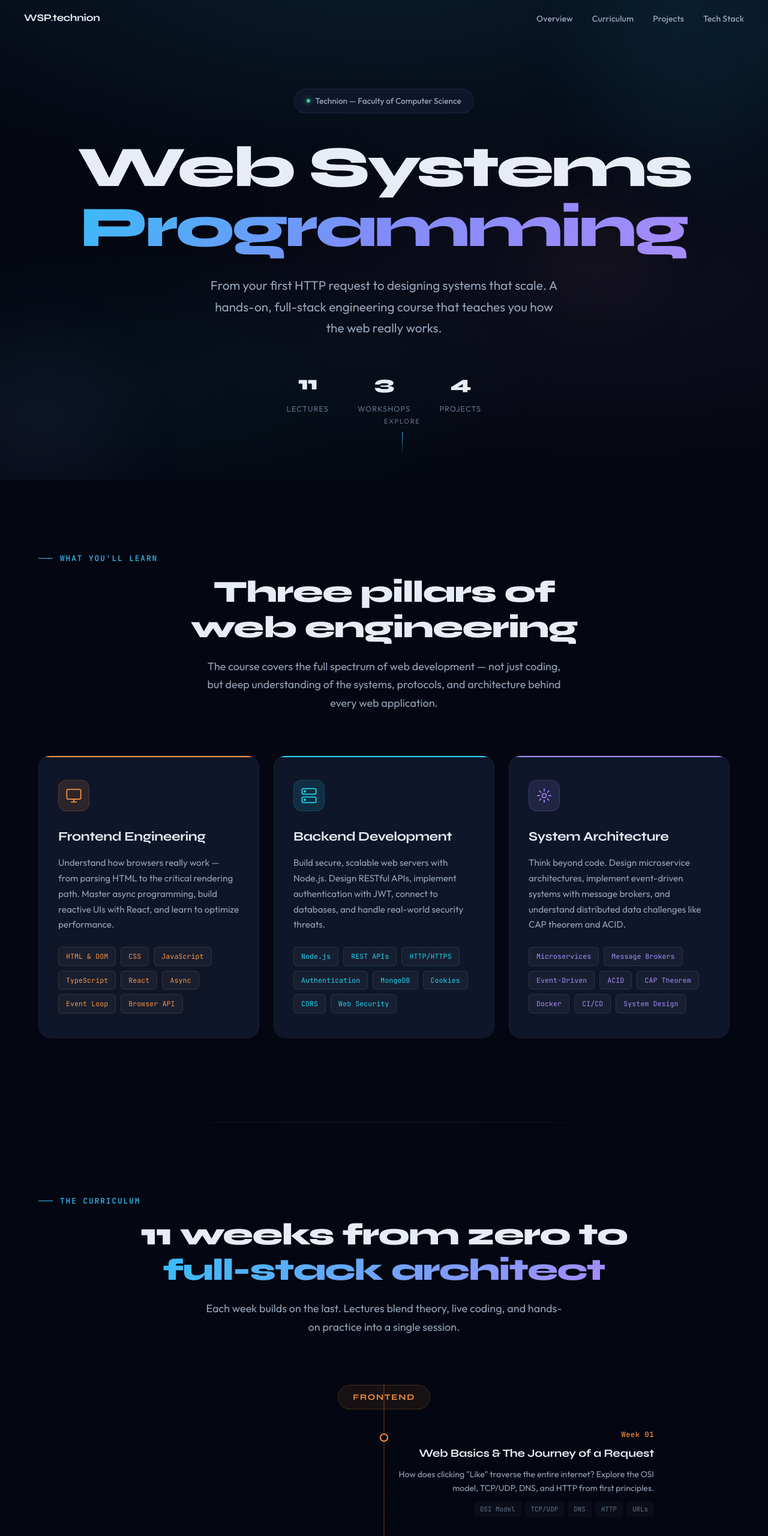
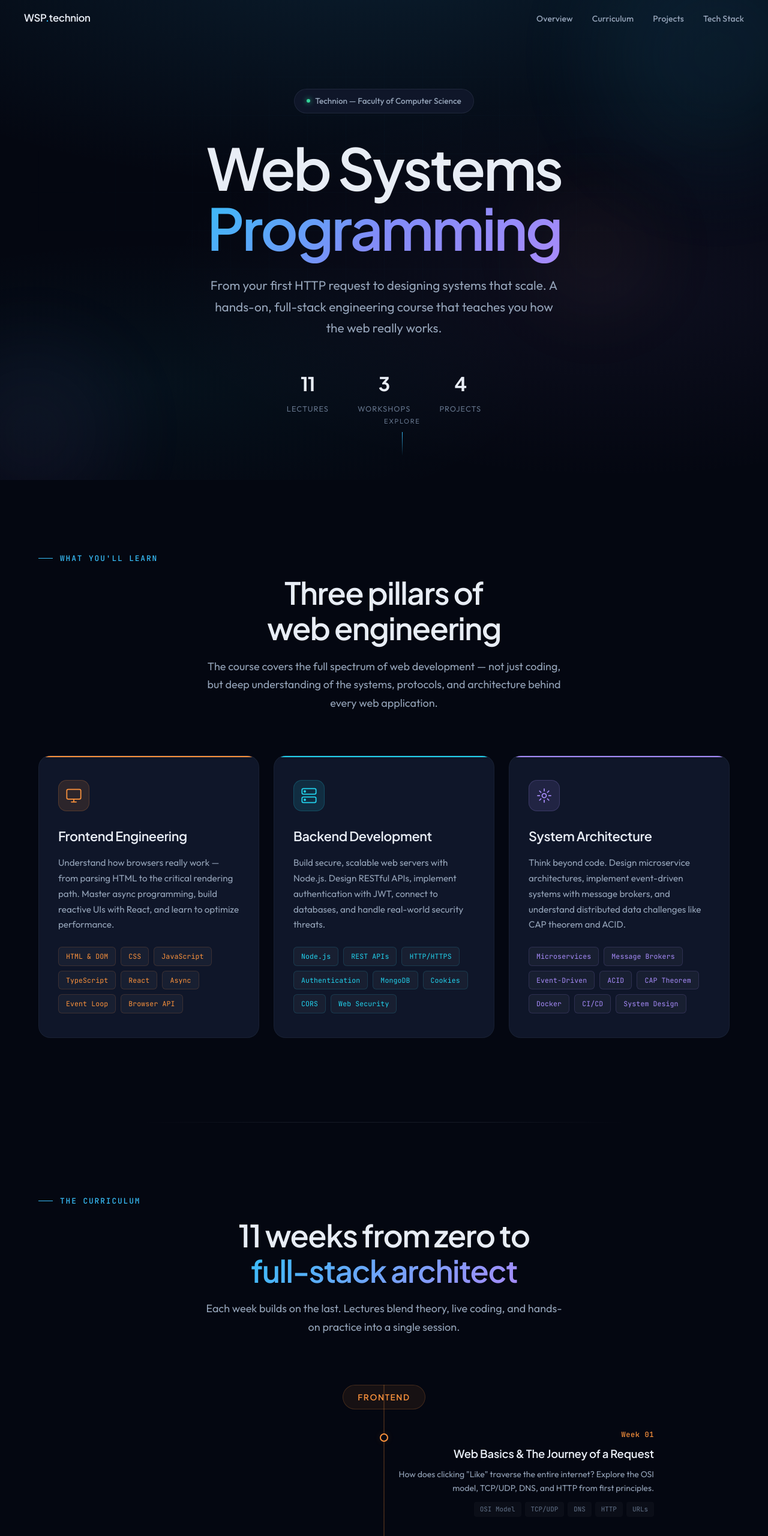
Before and after one commit to NissanOhana/pws-landing, a plain HTML site: page index.html in a window 1280 px wide. Shown: the top 2560 px of the page at 60% size. Drawn offline with Linux system fonts and the light colour scheme.

Commit message:
Switch display font to Plus Jakarta Sans with lighter weights
Replace heavy Syne 800 with Plus Jakarta Sans 600 for a cleaner,
more elegant title aesthetic across all headings and labels.

Co-Authored-By: Claude Opus 4.6 (1M context) <noreply@anthropic.com>

```diff
--- a/index.html
+++ b/index.html
@@ -7,7 +7,7 @@
     <meta name="description" content="A full-stack web engineering course at the Technion. From your first HTTP request to designing systems that scale. Frontend, Backend, and System Architecture.">
     <link rel="preconnect" href="https://fonts.googleapis.com">
     <link rel="preconnect" href="https://fonts.gstatic.com" crossorigin>
-    <link href="https://fonts.googleapis.com/css2?family=Syne:wght@400;500;600;700;800&family=Outfit:wght@300;400;500;600;700&family=JetBrains+Mono:wght@400;500&display=swap" rel="stylesheet">
+    <link href="https://fonts.googleapis.com/css2?family=Plus+Jakarta+Sans:wght@300;400;500;600;700&family=Outfit:wght@300;400;500;600;700&family=JetBrains+Mono:wght@400;500&display=swap" rel="stylesheet">
     <style>
         /* ============================================
            RESET & VARIABLES
@@ -35,7 +35,7 @@
             --border-light: rgba(148, 163, 184, 0.12);
             --radius: 12px;
             --radius-lg: 20px;
-            --font-display: 'Syne', sans-serif;
+            --font-display: 'Plus Jakarta Sans', sans-serif;
             --font-body: 'Outfit', sans-serif;
             --font-mono: 'JetBrains Mono', monospace;
         }
@@ -94,7 +94,7 @@
 
         nav .logo {
             font-family: var(--font-display);
-            font-weight: 700;
+            font-weight: 600;
             font-size: 1.05rem;
             color: var(--text);
             text-decoration: none;
@@ -186,7 +186,7 @@
         .section-title {
             font-family: var(--font-display);
             font-size: clamp(2rem, 4vw, 3.2rem);
-            font-weight: 800;
+            font-weight: 600;
             line-height: 1.15;
             letter-spacing: -0.03em;
             margin-bottom: 20px;
@@ -317,7 +317,7 @@
         .hero-h1 {
             font-family: var(--font-display);
             font-size: clamp(3rem, 7.5vw, 6rem);
-            font-weight: 800;
+            font-weight: 600;
             line-height: 1.05;
             letter-spacing: -0.04em;
             margin-bottom: 28px;
@@ -357,7 +357,7 @@
         .hero-stat-value {
             font-family: var(--font-display);
             font-size: 2rem;
-            font-weight: 800;
+            font-weight: 700;
             color: var(--text);
             letter-spacing: -0.03em;
         }
@@ -493,7 +493,7 @@
         .pillar-title {
             font-family: var(--font-display);
             font-size: 1.35rem;
-            font-weight: 700;
+            font-weight: 600;
             margin-bottom: 12px;
             letter-spacing: -0.02em;
         }
@@ -594,7 +594,7 @@
             display: inline-block;
             font-family: var(--font-display);
             font-size: 0.85rem;
-            font-weight: 700;
+            font-weight: 600;
             text-transform: uppercase;
             letter-spacing: 0.12em;
             padding: 8px 24px;
@@ -692,7 +692,7 @@
         .tl-title {
             font-family: var(--font-display);
             font-size: 1.15rem;
-            font-weight: 700;
+            font-weight: 600;
             margin-bottom: 8px;
             letter-spacing: -0.01em;
         }
@@ -776,7 +776,7 @@
         .project-number {
             font-family: var(--font-display);
             font-size: 3.5rem;
-            font-weight: 800;
+            font-weight: 300;
             line-height: 1;
             letter-spacing: -0.04em;
             margin-bottom: 16px;
@@ -800,7 +800,7 @@
         .project-title {
             font-family: var(--font-display);
             font-size: 1.25rem;
-            font-weight: 700;
+            font-weight: 600;
             margin-bottom: 12px;
             letter-spacing: -0.02em;
         }
@@ -959,7 +959,7 @@
         .approach-title {
             font-family: var(--font-display);
             font-size: 1.1rem;
-            font-weight: 700;
+            font-weight: 600;
             margin-bottom: 10px;
             letter-spacing: -0.01em;
         }
@@ -994,7 +994,7 @@
         .footer-brand h3 {
             font-family: var(--font-display);
             font-size: 1.25rem;
-            font-weight: 700;
+            font-weight: 600;
             margin-bottom: 12px;
             letter-spacing: -0.02em;
         }
```
